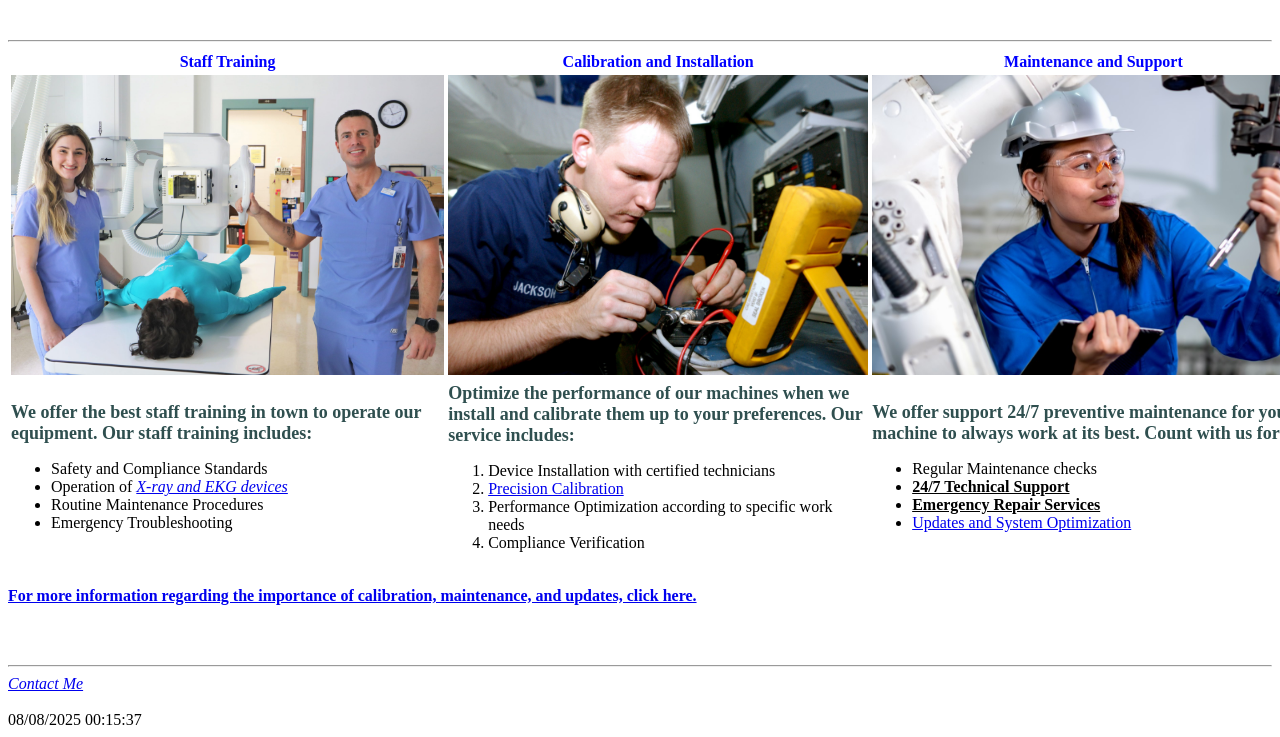
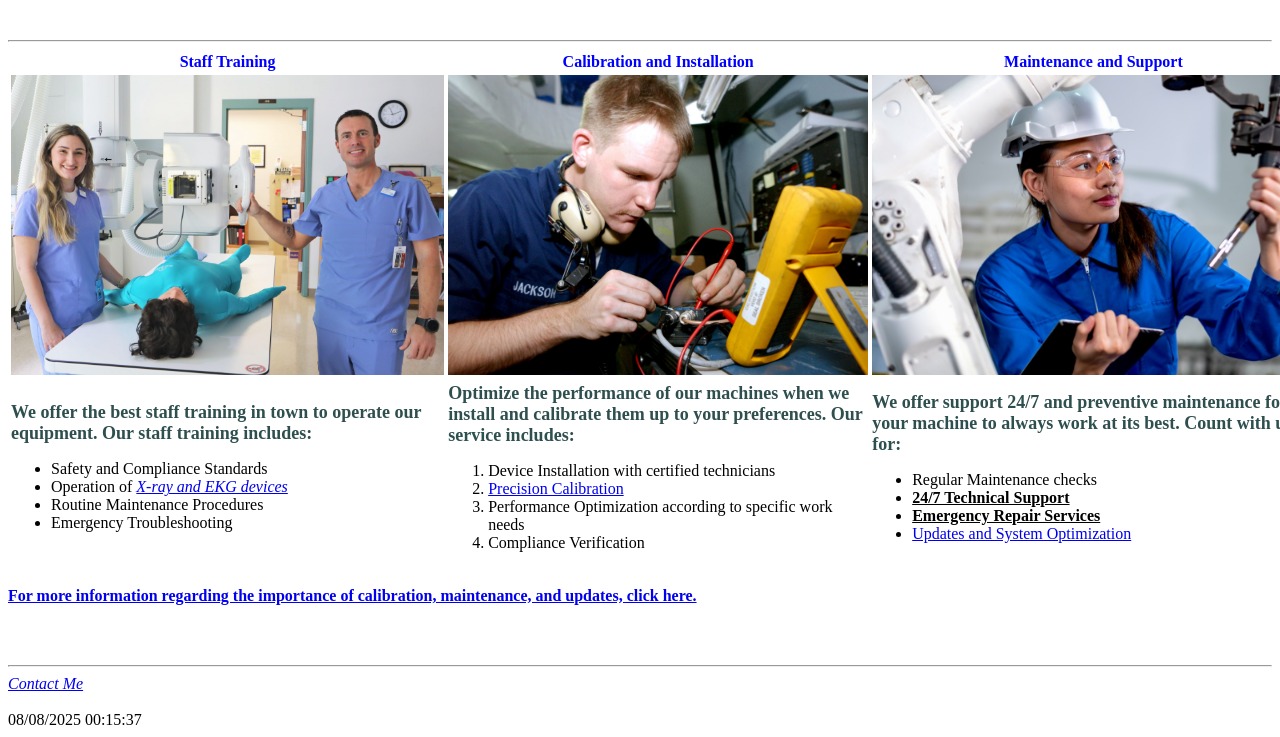
Before and after one commit to DIFia2208/DIFia2208.github.io, a plain HTML site: page index.html in a window 1280 px wide. Shown: the part 100-837 px from the top of the page. Drawn offline with Linux system fonts and the light colour scheme.

Commit message:
Update index.html

```diff
--- a/index.html
+++ b/index.html
@@ -40,7 +40,7 @@
      	   <li>Performance Optimization according to specific work needs</li>
      	   <li>Compliance Verification</li>
     </ol>
-   <td><font size= "4" color= "darkslategray" style= "font-family"helvetica;"><b> We offer support 24/7 preventive maintenance for your machine to always work at its best. Count with us for:</b></font>
+   <td><font size= "4" color= "darkslategray" style= "font-family"helvetica;"><b> We offer support 24/7 and preventive maintenance for your machine to always work at its best. Count with us for:</b></font>
 	<ul font size= "3" color= "darkslategray" style 'font-family"helvetica;">
 	   <li>Regular Maintenance checks</li>
      	   <li><b><u>24/7 Technical Support</u></b></li>
```
